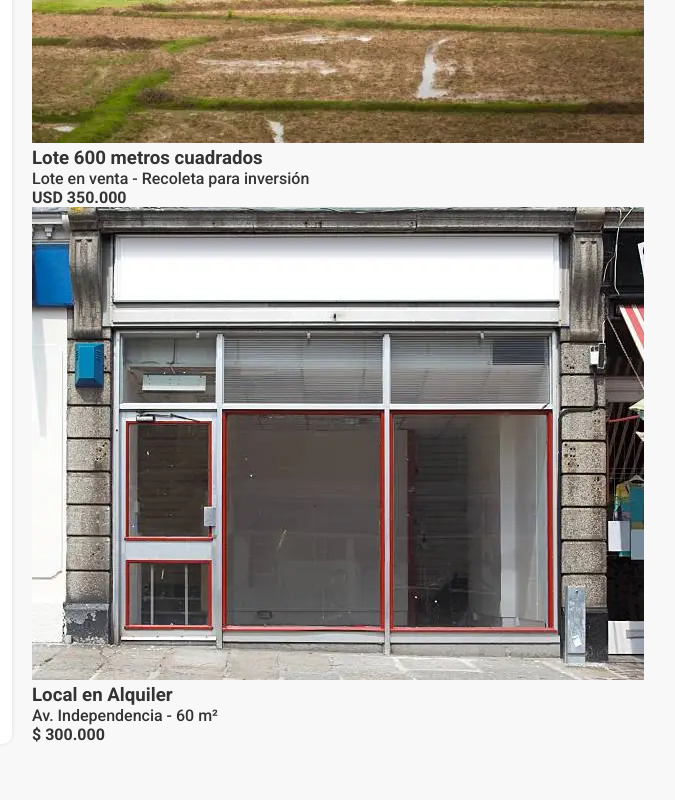
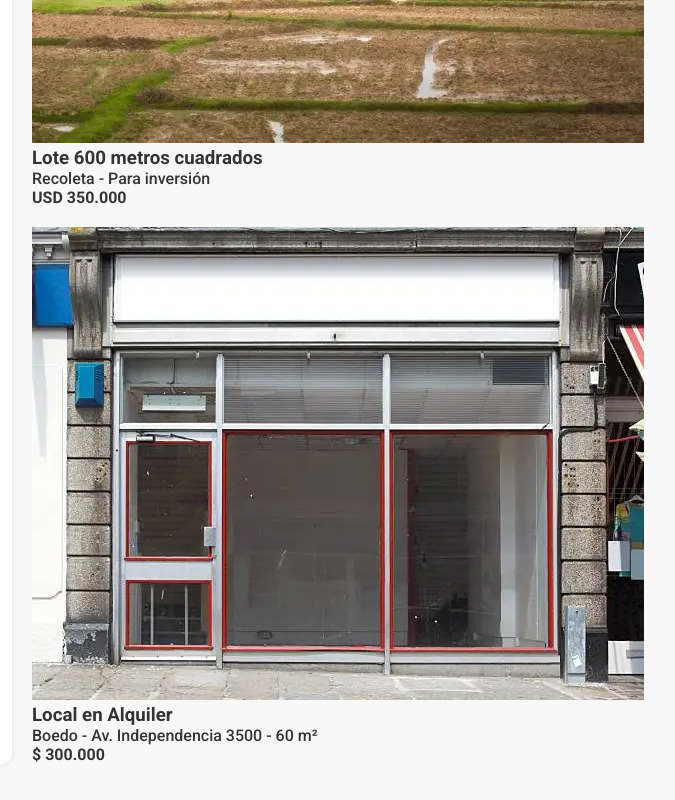
Before and after one commit to Sabrina201504/proyectofinalsabrinalopez, a plain HTML site: page pages/propiedades.html in a window 1280 px wide. Shown: the part 1457-2257 px from the top of the page, without its empty margins (290-965 px from the left). Drawn offline with Linux system fonts and the light colour scheme.

Commit message:
Add files via upload

```diff
--- a/pages/propiedades.html
+++ b/pages/propiedades.html
@@ -59,7 +59,7 @@
       </aside>
 
       <section class="listado-propiedades">
-        <div class="tarjeta" data-tipo="departamento" data-ambientes="2">
+        <div class="tarjeta" data-tipo="departamento" data-ambientes="2" data-ubicacion="Centro">
           <img src="../images/departamento1.jpg" alt="Departamento">
           <div class="info">
             <h3>Departamento 2 Ambientes</h3>
@@ -68,7 +68,7 @@
           </div>
         </div>
 
-        <div class="tarjeta" data-tipo="casa" data-ambientes="4">
+        <div class="tarjeta" data-tipo="casa" data-ambientes="4" data-ubicacion="Constitución">
           <img src="../images/casa1.jpg" alt="Casa">
           <div class="info">
             <h3>Casa 4 Ambientes</h3>
@@ -77,24 +77,25 @@
           </div>
         </div>
 
-         <div class="tarjeta" data-tipo="lote" data-ambientes="1">
+         <div class="tarjeta" data-tipo="lote" data-ambientes="1" data-ubicacion="Recoleta">
           <img src="../images/lote.jpg" alt="lote">
           <div class="info">
             <h3>Lote 600 metros cuadrados</h3>
-            <p>Lote en venta - Recoleta para inversión</p>
+            <p>Recoleta - Para inversión</p>
             <strong>USD 350.000</strong>
           </div>
+          </div>
 
-        <div class="tarjeta" data-tipo="local" data-ambientes="1">
+        <div class="tarjeta" data-tipo="local" data-ambientes="1" data-ubicacion="Boedo">
           <img src="../images/local1.jpg" alt="Local">
           <div class="info">
             <h3>Local en Alquiler</h3>
-            <p>Av. Independencia - 60 m²</p>
+            <p>Boedo - Av. Independencia 3500 - 60 m²</p>
             <strong>$ 300.000</strong>
           </div>
         </div>
       </section>
-    </section>
+
   </main>
 
    <script>
```
